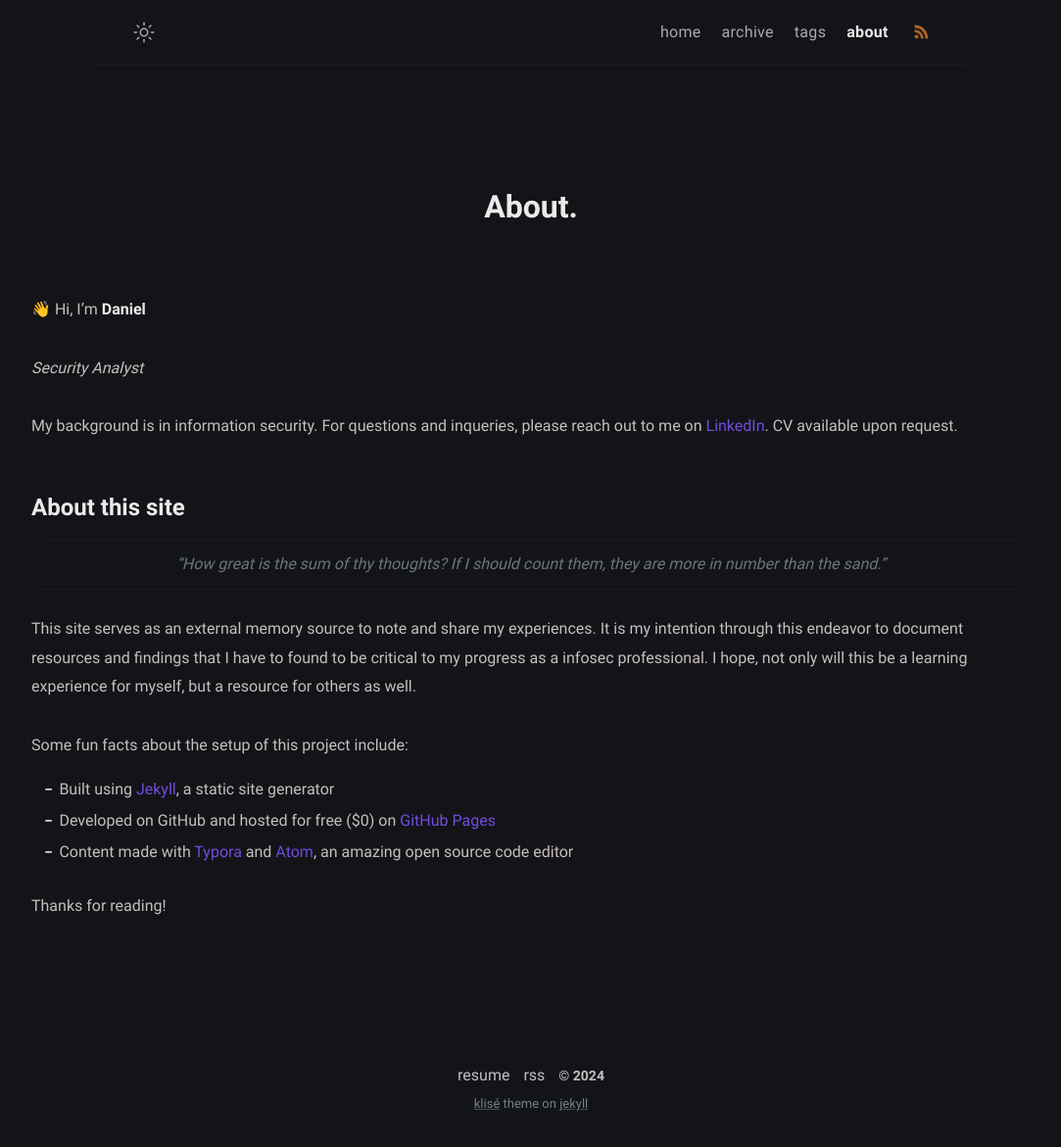
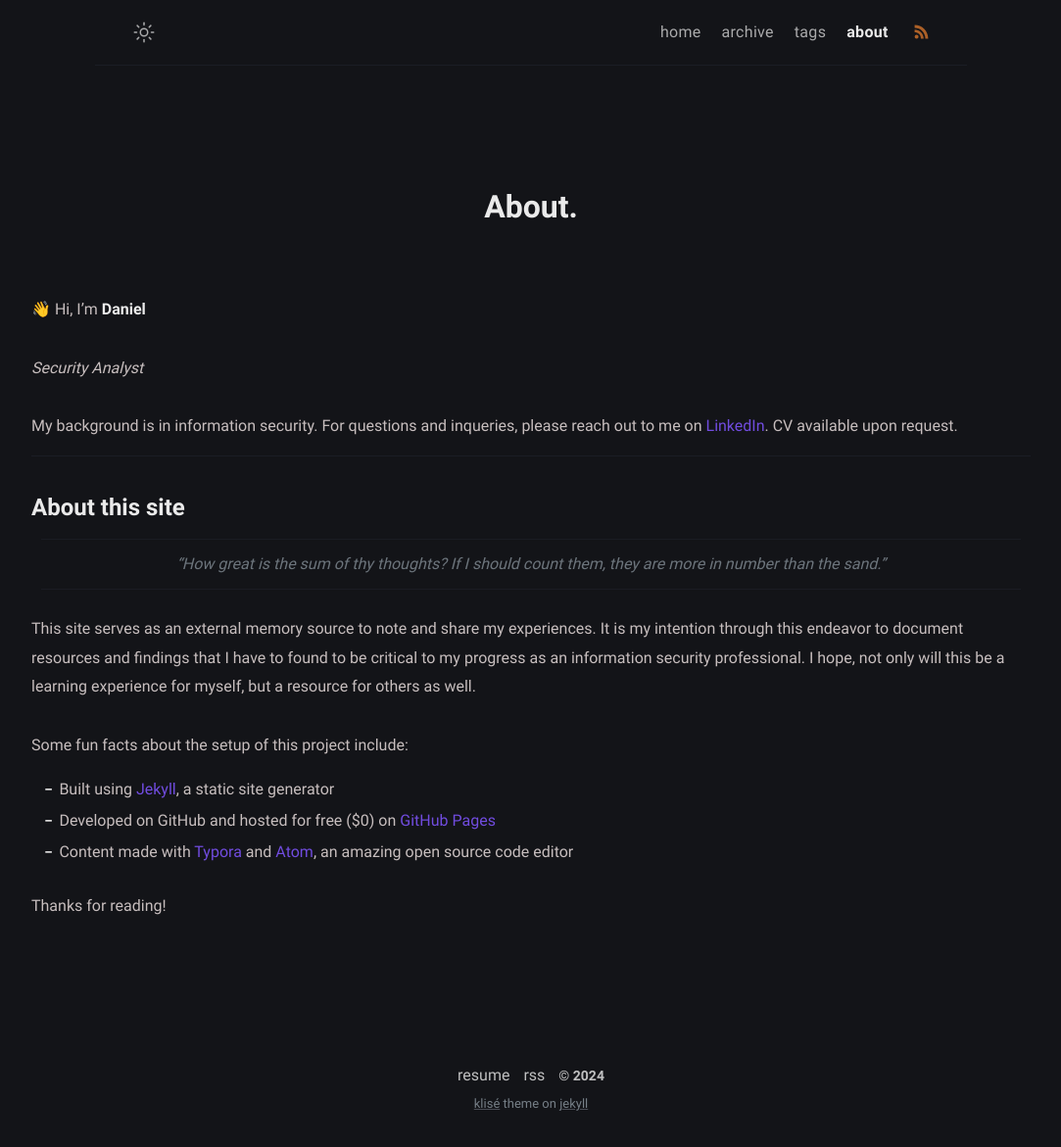
Before and after one commit to dadavidson/dadavidson-blog, a Jekyll site: the page built from about.md, in a window 1280 px wide. Shown: the whole page at 98% size, without its empty margins (98-1181 px from the left). Built offline with Jekyll 4.4.1, drawn with Linux system fonts in a browser that asks for light colours.

Commit message:
Update about.md

```diff
--- a/about.md
+++ b/about.md
@@ -19,7 +19,7 @@
 
 > *"How great is the sum of thy thoughts? If I should count them, they are more in number than the sand."*
 
-This site serves as an external memory source to note and share my experiences. It is my intention through this endeavor to document resources and findings that I have to found to be critical to my progress as a infosec professional. I hope, not only will this be a learning experience for myself, but a resource for others as well.
+This site serves as an external memory source to note and share my experiences. It is my intention through this endeavor to document resources and findings that I have to found to be critical to my progress as an information security professional. I hope, not only will this be a learning experience for myself, but a resource for others as well.
 
 <!--![](https://i.imgur.com/j2scMHA.png){: width="700"}-->
 
```
